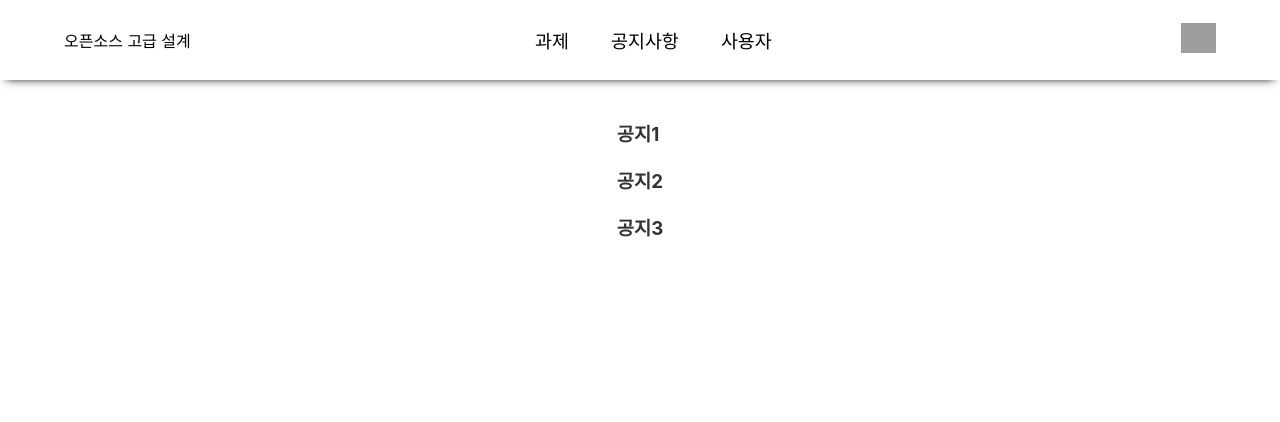
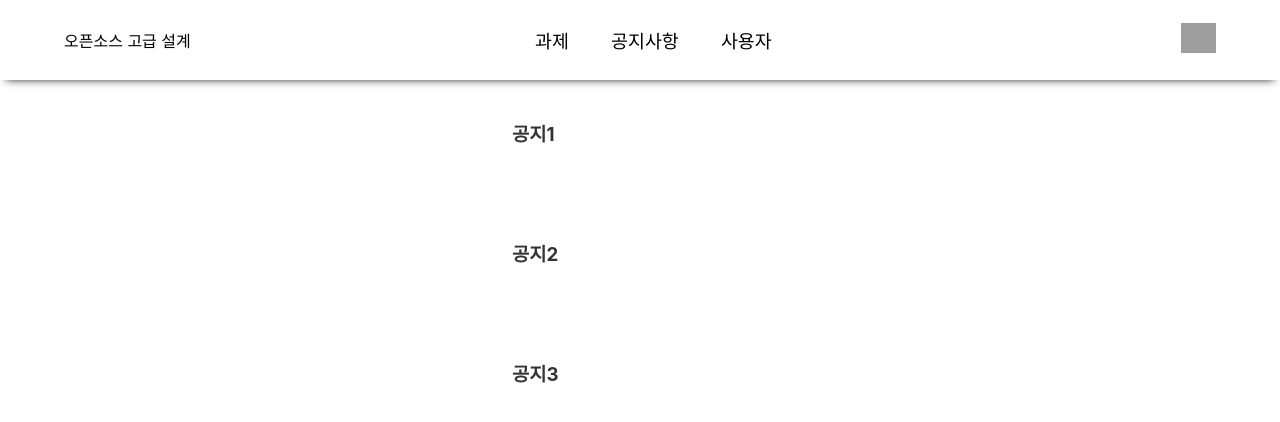
Before and after one commit to OpenSourceEduTech/FrontEnd, a React (Create React App) app: page /notice in a window 1280 px wide. Shown: the top 422 px of the page. Built offline with nearby package versions, Linux system fonts and the light colour scheme; grey boxes are pictures that could not be loaded.

Commit message:
공지사항 변경

```diff
--- a/src/pages/Notice.js
+++ b/src/pages/Notice.js
@@ -14,28 +14,46 @@ const NoticeContainer = styled.div`
   left: 0;
   right: 0;
 `;
+const Con = styled.div`
+  flex-direction: column;
+  display: flex;
+  position: flex;
+  width: 80%;
+  height: 100%;
+  justify-content: center;
+  align-items: center;
+  background-color: white;
+`;
 
-const NoticeList = styled.ul`
+const NoticeList = styled.div`
   list-style-type: none;
   padding: 0;
   margin: 0;
 `;
 
-const NoticeItem = styled.li`
-  margin-bottom: 20px;
+const NoticeItem = styled.div`
+  justify-content: center;
+  width: 20vw;
+  height: 15vh;
   cursor: pointer;
 `;
 
 const NoticeTitle = styled.h3`
+  width: 20vw;
+  height: 3vh;
+  justify-content: center;
   color: #333;
 `;
 
-const NoticeContent = styled.p`
+const NoticeContent = styled.div`
+  justify-content: center;
+  width: 20vw;
+  height: 3vh;
   color: #777;
 `;
 
 const Notice = () => {
-  const [selectedNotice, setSelectedNotice] = useState(null);
+  const [selectedNotice, setSelectedNotice] = useState();
   const noticeData = [
     { id: 1, title: "공지1", content: "첫 번째 공지사항입니다." },
     { id: 2, title: "공지2", content: "두 번째 공지사항입니다." },
@@ -52,7 +70,7 @@ const Notice = () => {
       <Layout />
       <NoticeContainer>
         {noticeData.length > 0 ? (
-          <NoticeList>
+          <Con>
             {noticeData.map((item) => (
               <NoticeItem
                 key={item.id}
@@ -64,7 +82,7 @@ const Notice = () => {
                 )}
               </NoticeItem>
             ))}
-          </NoticeList>
+          </Con>
         ) : (
           <p>공지사항이 없습니다.</p>
         )}
```
